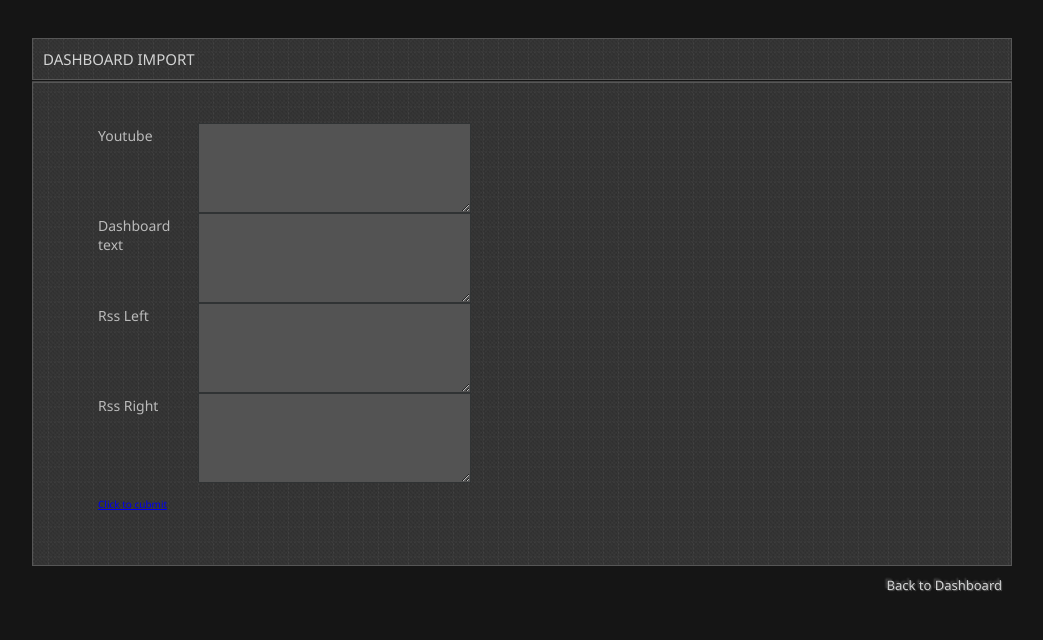
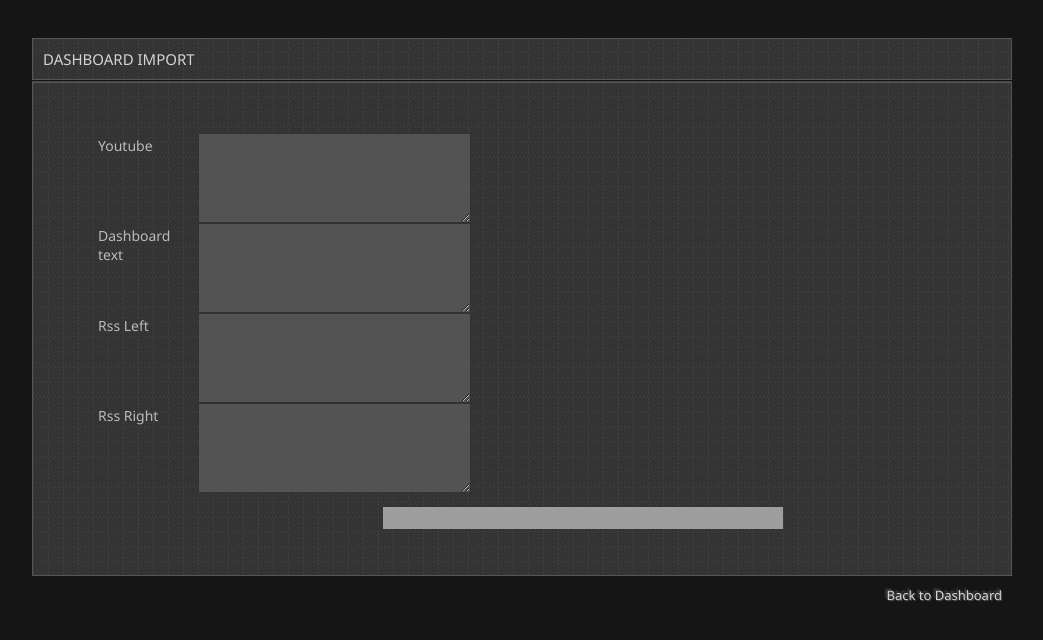
Before and after one commit to daudmabena/real-estate-dashboard, a CakePHP app: the page made by app/View/DashboardImports/dashboard_add.ctp in a window 1280 px wide. Shown: the top 640 px of the page, without its empty margins (118-1161 px from the left). Run offline with PHP 8.4 and a stand-in for CakePHP, Linux system fonts and the light colour scheme; the template is opened without the code that fills it, so the values that code supplies are empty; some libraries are stand-ins or nearby versions; grey boxes are pictures that could not be loaded.

Commit message:
chenages

```diff
--- a/app/View/DashboardImports/dashboard_add.ctp
+++ b/app/View/DashboardImports/dashboard_add.ctp
@@ -6,12 +6,15 @@
       var rssRight     = $('#rss_right').val();
       var dashboardText= $('#dashboard_text').val();
 
+      if((youtubeData != "")||(rssLeft != "")||(rssRight != "")||(dashboardText != "")){
+	//alert('sdsd');
 	$.ajax({
 	  url: "<?php echo  Router::url(array('controller' => 'DashboardImports', 'action' => 'insertDashboardData'));?>",
 	  type: 'POST',
 	  data: "youtube="+youtubeData+"&rssleft="+rssLeft+"&rssright="+rssRight+"&dashboarddata="+dashboardText,
 	  success: function (json) {
-	  alert(json);
+	    //alert(json);
+	    if($.trim(json) == 'success'){
 	      jQuery(document).ajaxStart(function(){
 		$('#initialContainerMask').show();
 		$('#loader').show();
@@ -21,9 +24,18 @@
 		$('#loader').hide();
 		$('#initialContainerMask').hide();
 	      });
+	    setTimeout(function(){ window.location = "<?php echo  Router::url(array('controller' => 'dashboard', 'action' => 'dashboard'));?>"; }, 1000);
+	    }
+	    else{
+	      ///alert("Erro");
+	    }
 
 	  }
 	});
+      }
+      else{
+	$('#msg').html('Please enter atleast one value');
+      }
     });
   });
 
@@ -33,10 +45,12 @@
 </div>
 <div class='header_txt'>Dashboard Import</div>
 <div class='searchSep'></div>
+
+
 <div id="content-import">
 <?php
 	echo $this->Form->create('DashboardImports', array('controller' => 'DashboardImports', 'action' => 'insertDashboardData', 'class' =>'choose_file'));
-	echo "<div class='formdivider'>";
+	echo "<div id='msg'></div><div class='formdivider'>";
 	echo "<label class='labelTxt'>Youtube</label>";
 	//ho "<input type='text' class='inputTxt' name='youtube_data' id='youtube_data'></input>";
         echo "<textarea class='inputTxt' name='youtube_data' id='youtube_data' style='width: 267px; height: 84px;'></textarea>";
@@ -55,7 +69,7 @@
 	echo "</div>";
 	//echo "<div class='selectfilename'></div><br>";
 	echo "<br>";
-	echo "<a href='#' id='submitDashboardData'>Click to cubmit</a>";
+	echo "<a href='javascript:void(0)' id='submitDashboardData'></a>";
 	echo "<br><br>";
 ?>
 <!--
@@ -66,6 +80,7 @@
 <?php echo $this->Form->end();
 ?>
 </div>
-<div class="topXLSUploaddiv" style="margin-right: 0px;">
-  <a href="#" onclick="history.go(-1);">Back to Dashboard</a>
+<div class="bottomright" style="margin-right: 0px;">
+  <a href="<?php
+	 echo  Router::url(array('controller' => 'dashboard', 'action' => 'dashboard'));?>">Back to Dashboard</a>
 </div>
--- a/app/View/DashboardImports/dashboard_import.ctp
+++ b/app/View/DashboardImports/dashboard_import.ctp
@@ -124,6 +124,7 @@ $(document).ready(function() {
 <?php echo $this->Form->end();
 ?>
 </div>
-<div class="topXLSUploaddiv" style="margin-right: 0px;">
-	  <a href="#" onclick="history.go(-1);">Back to Dashboard</a>
+<div class="bottomright" style="margin-right: 0px;">
+	  <a href="<?php
+	 echo  Router::url(array('controller' => 'dashboard', 'action' => 'dashboard'));?>">Back to Dashboard</a>
 	</div>
--- a/app/View/Layouts/default.ctp
+++ b/app/View/Layouts/default.ctp
@@ -50,7 +50,7 @@ $cakeDescription = __d('cake_dev', 'Dashboard');
 
 		$pageInnerURL = (@$_SERVER["HTTPS"] == "on") ? "https://" : "http://";
 
-		if($_SERVER["SERVER_NAME"] == 'ranjith.local.dev'){
+		if($_SERVER["SERVER_NAME"] == 'localhost'){
 
 			$pageInnerURL .= $_SERVER["SERVER_NAME"].'/real-estate-dashboard';
 
@@ -83,7 +83,7 @@ $cakeDescription = __d('cake_dev', 'Dashboard');
 
 		$pageInnerURL = (@$_SERVER["HTTPS"] == "on") ? "https://" : "http://";
 
-		if($_SERVER["SERVER_NAME"] == 'ranjith.local.dev'){
+		if($_SERVER["SERVER_NAME"] == 'localhost'){
 			$pageInnerURL .= $_SERVER["SERVER_NAME"].'/real-estate-dashboard';
 
 			if($pageURL == $pageInnerURL.'/dashboard/dashboard'){
--- a/app/webroot/css/style.css
+++ b/app/webroot/css/style.css
@@ -416,15 +416,29 @@ background-color: #A3A3A3;
     font-size: 12px;
 }
 
-.topXLSUploaddiv{
+.bottomright{
 padding:10px; font-size:13px; color:red; float: right; margin-right: 80px;
 
 }
 
-.topXLSUploaddiv a{
+#submitDashboardData{
+    background-image: url("../img/changenw_btn.png");
+    background-repeat: no-repeat;
+    float: right;
+    height: 22px;
+    padding-right: 474px;
+    width: 89px;
+}
+
+.bottomright a, .bottomleft a{
     color:#D3D4D4;
     text-shadow: 1px 1px 1px #535353, -2px -2px 2px #535353;
     text-decoration: none;
+}
+
+
+.bottomleft{
+   padding:10px; font-size:13px; color:red; float: left; margin-right: 80px;
 }
 
 #submitForm{
@@ -441,6 +455,13 @@ margin-top: 39px;
     background: url('../img/boc_bg_repeat.jpg') left center repeat;
     border: 1px solid #565656;
     padding: 40px 65px;
+}
+
+#msg{
+    color: red;
+    font-size: 16px;
+    padding-bottom: 10px;
+    padding-left: 148px;
 }
 
 /*Date Picker Style */
```
Also changed, not shown: app/Controller/DashboardImportsController.php (+6 -3 lines), app/View/Dashboard/dashboard.ctp (+11 -6 lines), app/webroot/js/dashboard.js (+32 -2 lines). Lines whose indentation alone changed are shown as unchanged.
